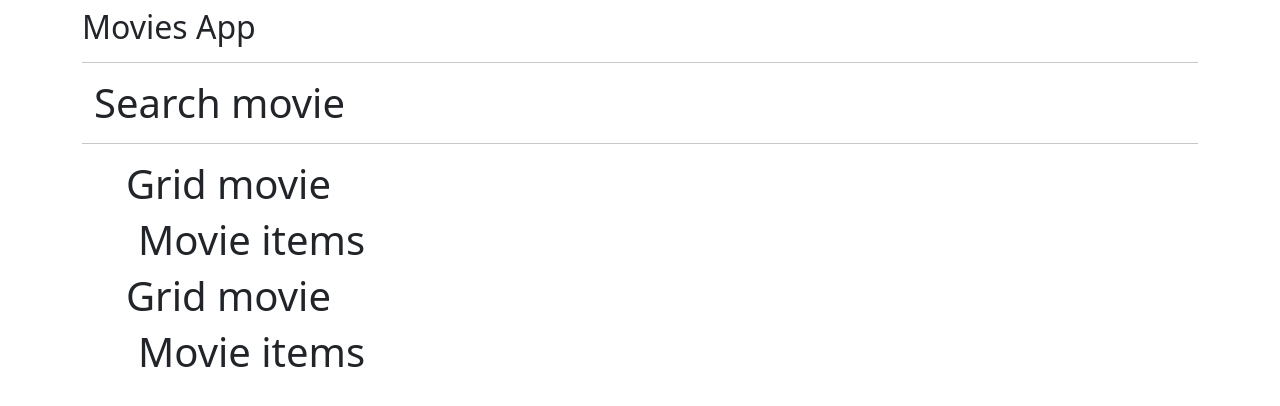
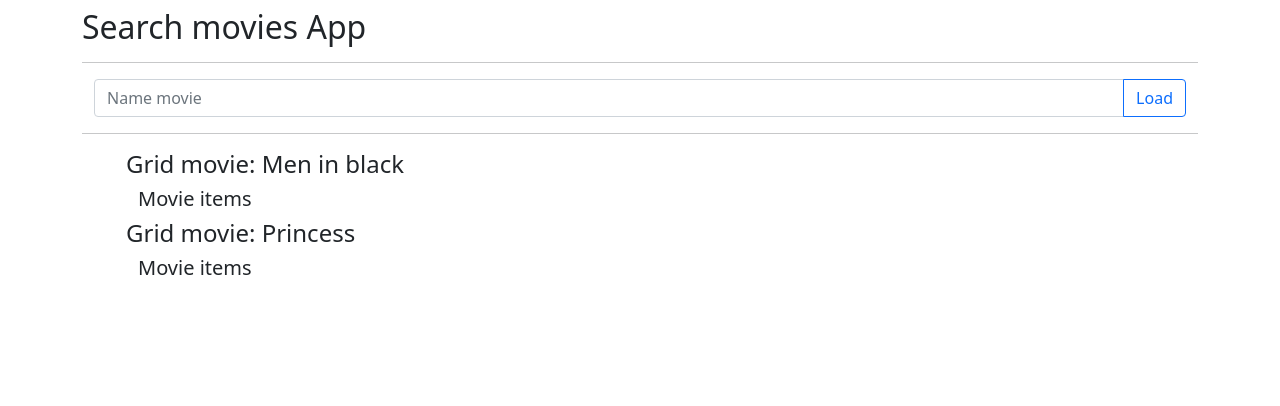
Before and after one commit to mariaalejandrabm0703/movies-app, a React (Create React App) app: page / in a window 1280 px wide. Shown: the top 406 px of the page. Built offline with nearby package versions, Linux system fonts and the light colour scheme.

Commit message:
Se completa el componente SarchMovie.

```diff
--- a/src/App.js
+++ b/src/App.js
@@ -9,17 +9,17 @@ function App() {
 
   return (
     <div className="container mt-2">
-            <h2>Movies App</h2>
+            <h2>Search movies App</h2>
             <hr/>
             <SearchMovie setMovies={ setMovies } />
             <hr />
 
             <ol>
                 {
-                    movies.map( category  => (
+                    movies.map( (movie, i)  => (
                         <MovieGrid
-                            key={ category }
-                            category={ category }
+                            key={ i }
+                            movie={ movie }
                         />
                     ))
                 }
--- a/src/components/MovieGrid.js
+++ b/src/components/MovieGrid.js
@@ -1,10 +1,10 @@
 import React from 'react'
 import MovieItem from './MovieItem'
 
-function MovieGrid() {
+function MovieGrid({movie}) {
     return (
         <div className="container mt-2">
-        <h1>Grid movie</h1>
+        <h4>Grid movie: {movie}</h4>
         <MovieItem/>
         </div>
     )
--- a/src/components/MovieItem.js
+++ b/src/components/MovieItem.js
@@ -3,7 +3,7 @@ import React from 'react'
 function MovieItem() {
     return (
         <div className="container mt-2">
-        <h1>Movie items</h1>
+        <h5>Movie items</h5>
         </div>
     )
 }
--- a/src/components/SearchMovie.js
+++ b/src/components/SearchMovie.js
@@ -1,11 +1,39 @@
-import React from 'react'
+import React, { useState } from "react";
 
-function SearchMovie() {
-    return (
-        <div className="container mt-2">
-        <h1>Search movie</h1>
+function SearchMovie({ setMovies }) {
+  const [inputValue, setInputValue] = useState("");
+
+  const handleInputChange = (e) => {
+    setInputValue(e.target.value);
+  };
+
+  const handleSubmit = (e) => {
+    e.preventDefault();
+
+    if (inputValue.trim().length > 2) {
+      setMovies((movie) => [inputValue, ...movie]);
+      setInputValue("");
+    }
+  };
+
+  return (
+    <div className="container mt-2">
+      <form onSubmit={handleSubmit}>
+        <div className="input-group mb-3">
+          <input
+            type="text"
+            className="form-control"
+            placeholder="Name movie"
+            value={inputValue}
+            onChange={handleInputChange}
+          />
+          <button className="btn btn-outline-primary" type="submit">
+            Load
+          </button>
         </div>
-    )
+      </form>
+    </div>
+  );
 }
 
-export default SearchMovie
+export default SearchMovie;
```
